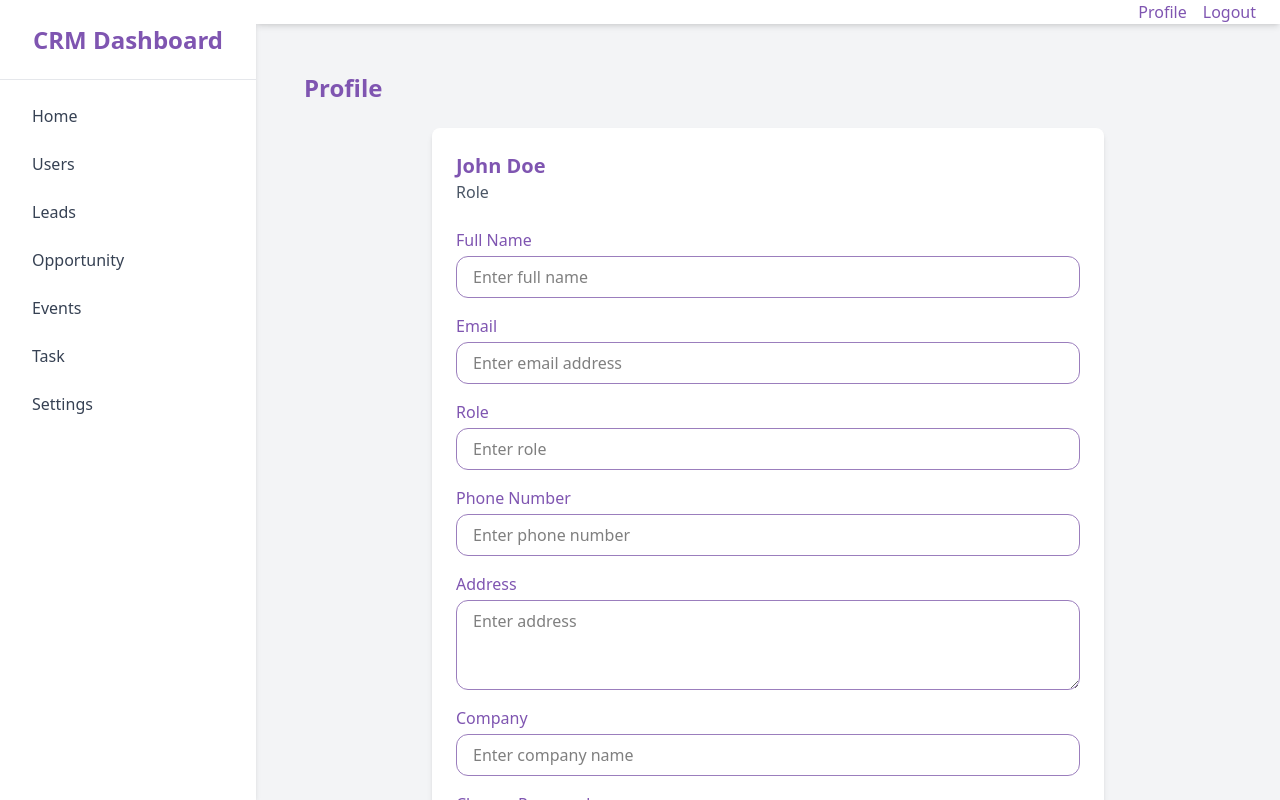
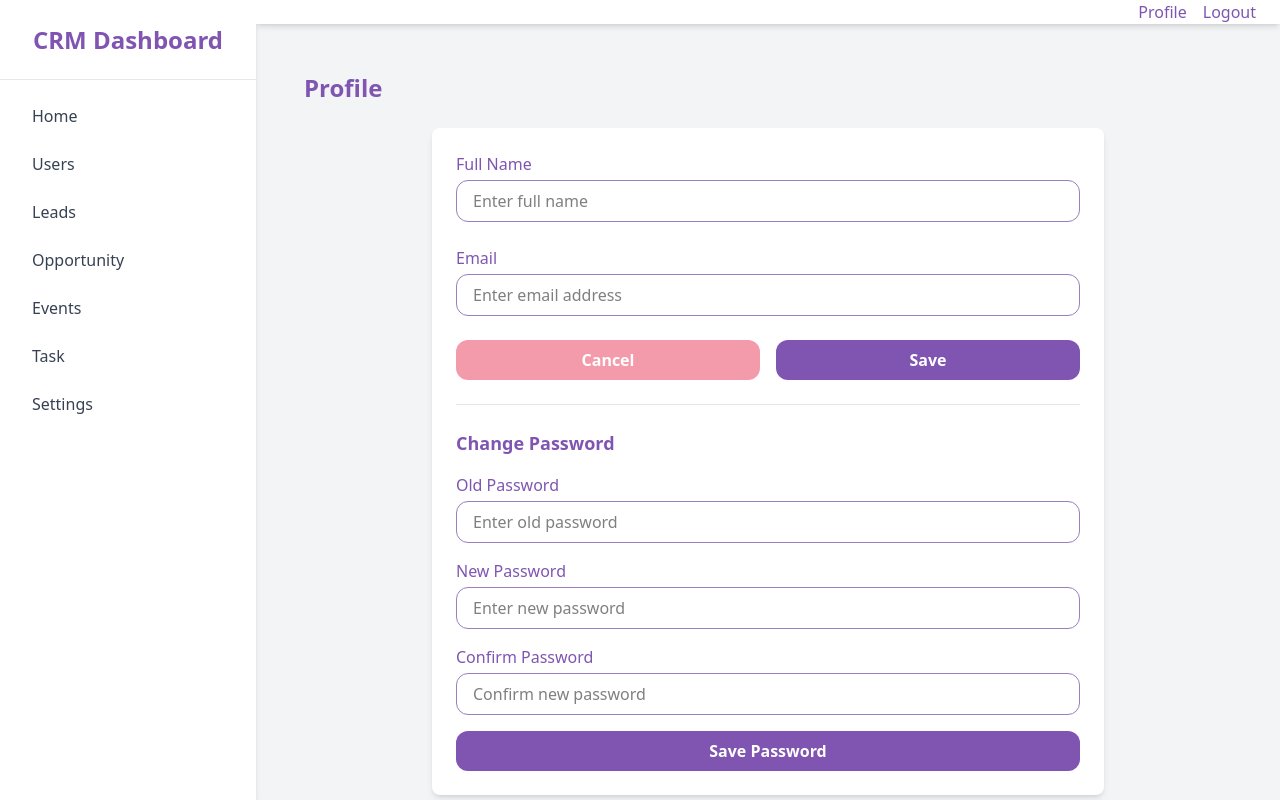
Before and after one commit to Sehajkaur24/crm-frontend, a Next.js app: page /dashboard/profile in a window 1280 px wide. Built offline with nearby package versions, Linux system fonts and the light colour scheme.

Commit message:
feat: updated profile page ui

```diff
--- a/src/app/dashboard/profile/page.tsx
+++ b/src/app/dashboard/profile/page.tsx
@@ -1,65 +1,104 @@
 "use client";
 
 import { useState } from "react";
+import FormInput from "@/components/FormInput";
 import Button from "@/components/Button";
-import FormInput from "@/components/FormInput";
 
 export default function ProfilePage() {
   const [formData, setFormData] = useState({
     name: "",
     email: "",
-    role: "",
-    phone: "",
-    address: "",
-    company: "",
-    password: "",
+    oldPassword: "",
+    newPassword: "",
+    confirmPassword: "",
   });
 
-  const handleChange = (e: React.ChangeEvent<HTMLInputElement | HTMLTextAreaElement>) => {
+  const handleChange = (e: React.ChangeEvent<HTMLInputElement>) => {
     setFormData({ ...formData, [e.target.name]: e.target.value });
   };
 
   const handleSave = () => {
-    console.log("Saved profile", formData);
+    console.log("Profile saved", formData);
   };
 
   const handleCancel = () => {
-    console.log("Cancelled changes");
+    console.log("Changes cancelled");
+  };
+
+  const handlePasswordSave = () => {
+    console.log("Password changed", {
+      oldPassword: formData.oldPassword,
+      newPassword: formData.newPassword,
+      confirmPassword: formData.confirmPassword,
+    });
   };
 
   return (
-    <div className="p-6 bg-gray-100 min-h-screen">
+    <div className="p-6">
       <h1 className="text-2xl font-bold text-[#7F55B1] mb-6">Profile</h1>
+
       <div className="bg-white p-6 rounded-lg shadow-md max-w-2xl mx-auto space-y-6">
-        <div>
-          <h2 className="text-xl font-semibold text-[#7F55B1]">{formData.name || "John Doe"}</h2>
-          <p className="text-gray-600">{formData.role || "Role"}</p>
+        <FormInput
+          id="name"
+          label="Full Name"
+          placeholder="Enter full name"
+          value={formData.name}
+          onChange={handleChange}
+          required
+        />
+
+        <FormInput
+          id="email"
+          label="Email"
+          placeholder="Enter email address"
+          value={formData.email}
+          onChange={handleChange}
+          required
+          type="email"
+        />
+
+        <div className="flex space-x-4">
+          <Button text="Cancel" variant="secondary" onClick={handleCancel} />
+          <Button text="Save" variant="primary" onClick={handleSave} />
         </div>
 
-        <form className="space-y-4">
-          <FormInput id="name" label="Full Name" value={formData.name} onChange={handleChange as React.ChangeEventHandler<HTMLInputElement>} placeholder="Enter full name"/>
+        <div className="pt-6 border-t border-gray-200 space-y-4">
+          <h2 className="text-lg font-semibold text-[#7F55B1]">Change Password</h2>
 
-          <FormInput id="email" label="Email" type="email" value={formData.email} onChange={handleChange as React.ChangeEventHandler<HTMLInputElement>} placeholder="Enter email address"/>
+          <FormInput
+            id="oldPassword"
+            label="Old Password"
+            type="password"
+            placeholder="Enter old password"
+            value={formData.oldPassword}
+            onChange={handleChange}
+            required
+          />
 
-          <FormInput id="role" label="Role" value={formData.role} onChange={handleChange as React.ChangeEventHandler<HTMLInputElement>} placeholder="Enter role"/>
+          <FormInput
+            id="newPassword"
+            label="New Password"
+            type="password"
+            placeholder="Enter new password"
+            value={formData.newPassword}
+            onChange={handleChange}
+            required
+          />
 
-          <FormInput id="phone" label="Phone Number" value={formData.phone} onChange={handleChange as React.ChangeEventHandler<HTMLInputElement>} placeholder="Enter phone number"/>
+          <FormInput
+            id="confirmPassword"
+            label="Confirm Password"
+            type="password"
+            placeholder="Confirm new password"
+            value={formData.confirmPassword}
+            onChange={handleChange}
+            required
+          />
 
-
-          <div className="flex flex-col">
-            <label htmlFor="address" className="text-[#7F55B1] font-medium mb-1"> Address</label>
-            <textarea id="address" name="address" value={formData.address} onChange={handleChange} rows={3} placeholder="Enter address" className="w-full px-4 py-2 border border-[#9B7EBD] rounded-xl focus:outline-none focus:ring-2 focus:ring-[#F49BAB]"/>
+          <div className="flex justify-end">
+            <Button text="Save Password" variant="primary" onClick={handlePasswordSave} />
           </div>
-
-          <FormInput id="company" label="Company" value={formData.company} onChange={handleChange as React.ChangeEventHandler<HTMLInputElement>} placeholder="Enter company name"/>
-
-          <FormInput id="password" label="Change Password" type="password" value={formData.password} onChange={handleChange as React.ChangeEventHandler<HTMLInputElement>} placeholder="Enter new password"/>
-
-          <div className="flex justify-end space-x-4 pt-4">
-            <Button text="Cancel" variant="secondary" onClick={handleCancel} />
-            <Button text="Save" variant="primary" onClick={handleSave} />
-          </div>
-        </form>
+        </div>
       </div>
     </div>
   );
```
